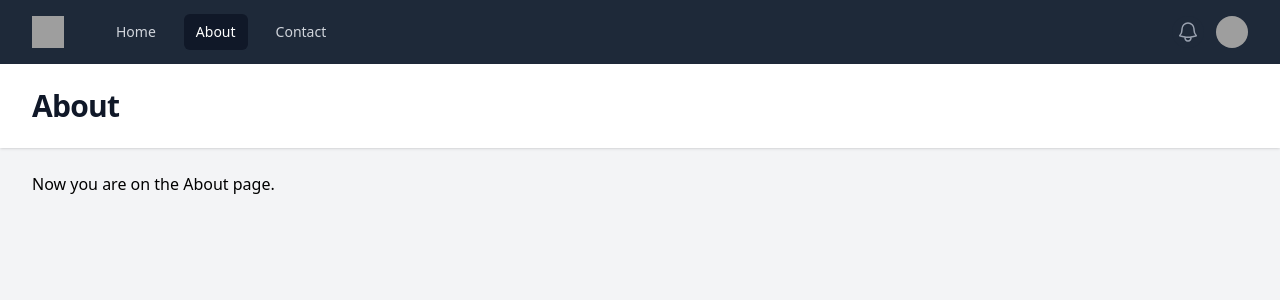
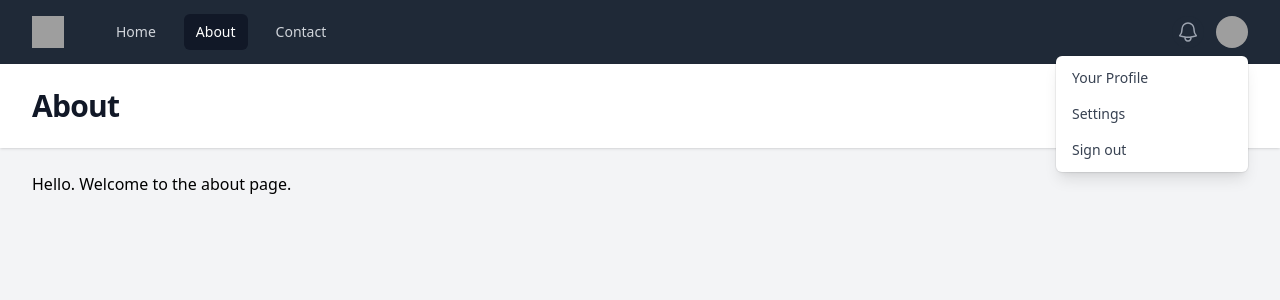
Before and after one commit to CarlitosFigueiredo/studiesPhp, a PHP site: page /about.php in a window 1280 px wide. Shown: the top 300 px of the page. Run offline with PHP 8.4, Linux system fonts and the light colour scheme; some libraries are stand-ins or nearby versions; grey boxes are pictures that could not be loaded.

Commit message:
Parcials PHP.

```diff
--- a/demo/views/about.view.php
+++ b/demo/views/about.view.php
@@ -1,15 +1,10 @@
 <?php require('partials/head.php') ?>
-
 <?php require('partials/nav.php') ?>
-
 <?php require('partials/banner.php') ?>
 
 <main>
-    <div class="mx-auto max-w-7xl px-4 py-6 sm:px-6 lg:px-8">
-
-        <p>
-            Now you are on the About page.
-        </p>
+    <div class="mx-auto max-w-7xl py-6 sm:px-6 lg:px-8">
+        <p>Hello. Welcome to the about page.</p>
     </div>
 </main>
 
--- a/demo/views/partials/banner.php
+++ b/demo/views/partials/banner.php
@@ -1,7 +1,6 @@
-<header class="bg-white shadow-sm">
-    <div class="mx-auto max-w-7xl px-4 py-6 sm:px-6 lg:px-8">
+<header class="bg-white shadow">
+    <div class="mx-auto max-w-7xl py-6 px-4 sm:px-6 lg:px-8">
         <h1 class="text-3xl font-bold tracking-tight text-gray-900">
-
             <?= $heading ?>
         </h1>
     </div>
--- a/demo/views/partials/footer.php
+++ b/demo/views/partials/footer.php
@@ -1,4 +1,4 @@
 </div>
+
 </body>
-
 </html>
--- a/demo/views/partials/head.php
+++ b/demo/views/partials/head.php
@@ -1,12 +1,10 @@
-<!DOCTYPE html>
+<!doctype html>
 <html lang="en" class="h-full bg-gray-100">
 
 <head>
     <meta charset="UTF-8">
-    <meta name="viewport" content="width=device-width, initial-scale=1.0">
     <title>Demo</title>
-
-    <script src="https://cdn.jsdelivr.net/npm/@tailwindcss/browser@4"></script>
+    <script src="https://cdn.tailwindcss.com"></script>
 </head>
 
 <body class="h-full">
--- a/demo/views/partials/nav.php
+++ b/demo/views/partials/nav.php
@@ -2,90 +2,121 @@
     <div class="mx-auto max-w-7xl px-4 sm:px-6 lg:px-8">
         <div class="flex h-16 items-center justify-between">
             <div class="flex items-center">
-                <div class="shrink-0">
+                <div class="flex-shrink-0">
                     <img src="https://tailwindcss.com/plus-assets/img/logos/mark.svg?color=indigo&shade=500" alt="Your Company" class="size-8" />
                 </div>
                 <div class="hidden md:block">
                     <div class="ml-10 flex items-baseline space-x-4">
-                        <a href="/" class="rounded-md px-3 py-2 text-sm font-medium text-gray-300 hover:bg-gray-700 hover:text-white">Home</a>
-                        <a href="/about.php" aria-current="page" class="rounded-md bg-gray-900 px-3 py-2 text-sm font-medium text-white">About</a>
-                        <a href="/contact.php" class="rounded-md px-3 py-2 text-sm font-medium text-gray-300 hover:bg-gray-700 hover:text-white">Contact</a>
+                        <!-- Current: "bg-gray-900 text-white", Default: "text-gray-300 hover:bg-gray-700 hover:text-white" -->
+                        <a href="/" class="text-gray-300 hover:bg-gray-700 px-3 py-2 rounded-md text-sm font-medium" aria-current="page">Home</a>
+                        <a href="/about.php" class="bg-gray-900 text-white hover:bg-gray-700 hover:text-white px-3 py-2 rounded-md text-sm font-medium">About</a>
+                        <a href="/contact.php" class="text-gray-300 hover:bg-gray-700 hover:text-white px-3 py-2 rounded-md text-sm font-medium">Contact</a>
                     </div>
                 </div>
             </div>
             <div class="hidden md:block">
                 <div class="ml-4 flex items-center md:ml-6">
-                    <button type="button" class="relative rounded-full bg-gray-800 p-1 text-gray-400 hover:text-white focus:ring-2 focus:ring-white focus:ring-offset-2 focus:ring-offset-gray-800 focus:outline-hidden">
-                        <span class="absolute -inset-1.5"></span>
+                    <button type="button" class="rounded-full bg-gray-800 p-1 text-gray-400 hover:text-white focus:outline-none focus:ring-2 focus:ring-white focus:ring-offset-2 focus:ring-offset-gray-800">
                         <span class="sr-only">View notifications</span>
-                        <svg viewBox="0 0 24 24" fill="none" stroke="currentColor" stroke-width="1.5" data-slot="icon" aria-hidden="true" class="size-6">
-                            <path d="M14.857 17.082a23.848 23.848 0 0 0 5.454-1.31A8.967 8.967 0 0 1 18 9.75V9A6 6 0 0 0 6 9v.75a8.967 8.967 0 0 1-2.312 6.022c1.733.64 3.56 1.085 5.455 1.31m5.714 0a24.255 24.255 0 0 1-5.714 0m5.714 0a3 3 0 1 1-5.714 0" stroke-linecap="round" stroke-linejoin="round" />
+                        <!-- Heroicon name: outline/bell -->
+                        <svg class="h-6 w-6" xmlns="http://www.w3.org/2000/svg" fill="none" viewBox="0 0 24 24" stroke-width="1.5" stroke="currentColor" aria-hidden="true">
+                            <path stroke-linecap="round" stroke-linejoin="round" d="M14.857 17.082a23.848 23.848 0 005.454-1.31A8.967 8.967 0 0118 9.75v-.7V9A6 6 0 006 9v.75a8.967 8.967 0 01-2.312 6.022c1.733.64 3.56 1.085 5.455 1.31m5.714 0a24.255 24.255 0 01-5.714 0m5.714 0a3 3 0 11-5.714 0" />
                         </svg>
                     </button>
 
                     <!-- Profile dropdown -->
-                    <el-dropdown class="relative ml-3">
-                        <button class="relative flex max-w-xs items-center rounded-full bg-gray-800 text-sm focus:outline-hidden focus-visible:ring-2 focus-visible:ring-white focus-visible:ring-offset-2 focus-visible:ring-offset-gray-800">
-                            <span class="absolute -inset-1.5"></span>
-                            <span class="sr-only">Open user menu</span>
-                            <img src="https://images.unsplash.com/photo-1472099645785-5658abf4ff4e?ixlib=rb-1.2.1&ixid=eyJhcHBfaWQiOjEyMDd9&auto=format&fit=facearea&facepad=2&w=256&h=256&q=80" alt="" class="size-8 rounded-full" />
-                        </button>
+                    <div class="relative ml-3">
+                        <div>
+                            <button type="button" class="flex max-w-xs items-center rounded-full bg-gray-800 text-sm focus:outline-none focus:ring-2 focus:ring-white focus:ring-offset-2 focus:ring-offset-gray-800" id="user-menu-button" aria-expanded="false" aria-haspopup="true">
+                                <span class="sr-only">Open user menu</span>
+                                <img class="h-8 w-8 rounded-full" src="https://images.unsplash.com/photo-1472099645785-5658abf4ff4e?ixlib=rb-1.2.1&ixid=eyJhcHBfaWQiOjEyMDd9&auto=format&fit=facearea&facepad=2&w=256&h=256&q=80" alt="">
+                            </button>
+                        </div>
 
-                        <el-menu anchor="bottom end" popover class="w-48 origin-top-right rounded-md bg-white py-1 shadow-lg ring-1 ring-black/5 transition transition-discrete [--anchor-gap:--spacing(2)] focus:outline-hidden data-closed:scale-95 data-closed:transform data-closed:opacity-0 data-enter:duration-100 data-enter:ease-out data-leave:duration-75 data-leave:ease-in">
-                            <a href="#" class="block px-4 py-2 text-sm text-gray-700 focus:bg-gray-100 focus:outline-hidden">Your Profile</a>
-                            <a href="#" class="block px-4 py-2 text-sm text-gray-700 focus:bg-gray-100 focus:outline-hidden">Settings</a>
-                            <a href="#" class="block px-4 py-2 text-sm text-gray-700 focus:bg-gray-100 focus:outline-hidden">Sign out</a>
-                        </el-menu>
-                    </el-dropdown>
+                        <!--
+                          Dropdown menu, show/hide based on menu state.
+
+                          Entering: "transition ease-out duration-100"
+                            From: "transform opacity-0 scale-95"
+                            To: "transform opacity-100 scale-100"
+                          Leaving: "transition ease-in duration-75"
+                            From: "transform opacity-100 scale-100"
+                            To: "transform opacity-0 scale-95"
+                        -->
+                        <div class="absolute right-0 z-10 mt-2 w-48 origin-top-right rounded-md bg-white py-1 shadow-lg ring-1 ring-black ring-opacity-5 focus:outline-none" role="menu" aria-orientation="vertical" aria-labelledby="user-menu-button" tabindex="-1">
+                            <!-- Active: "bg-gray-100", Not Active: "" -->
+                            <a href="#" class="block px-4 py-2 text-sm text-gray-700" role="menuitem" tabindex="-1" id="user-menu-item-0">Your Profile</a>
+
+                            <a href="#" class="block px-4 py-2 text-sm text-gray-700" role="menuitem" tabindex="-1" id="user-menu-item-1">Settings</a>
+
+                            <a href="#" class="block px-4 py-2 text-sm text-gray-700" role="menuitem" tabindex="-1" id="user-menu-item-2">Sign out</a>
+                        </div>
+                    </div>
                 </div>
             </div>
             <div class="-mr-2 flex md:hidden">
                 <!-- Mobile menu button -->
-                <button type="button" command="--toggle" commandfor="mobile-menu" class="relative inline-flex items-center justify-center rounded-md bg-gray-800 p-2 text-gray-400 hover:bg-gray-700 hover:text-white focus:ring-2 focus:ring-white focus:ring-offset-2 focus:ring-offset-gray-800 focus:outline-hidden">
-                    <span class="absolute -inset-0.5"></span>
+                <button type="button" class="inline-flex items-center justify-center rounded-md bg-gray-800 p-2 text-gray-400 hover:bg-gray-700 hover:text-white focus:outline-none focus:ring-2 focus:ring-white focus:ring-offset-2 focus:ring-offset-gray-800" aria-controls="mobile-menu" aria-expanded="false">
                     <span class="sr-only">Open main menu</span>
-                    <svg viewBox="0 0 24 24" fill="none" stroke="currentColor" stroke-width="1.5" data-slot="icon" aria-hidden="true" class="size-6 in-aria-expanded:hidden">
-                        <path d="M3.75 6.75h16.5M3.75 12h16.5m-16.5 5.25h16.5" stroke-linecap="round" stroke-linejoin="round" />
+                    <!--
+                      Heroicon name: outline/bars-3
+
+                      Menu open: "hidden", Menu closed: "block"
+                    -->
+                    <svg class="block h-6 w-6" xmlns="http://www.w3.org/2000/svg" fill="none" viewBox="0 0 24 24" stroke-width="1.5" stroke="currentColor" aria-hidden="true">
+                        <path stroke-linecap="round" stroke-linejoin="round" d="M3.75 6.75h16.5M3.75 12h16.5m-16.5 5.25h16.5" />
                     </svg>
-                    <svg viewBox="0 0 24 24" fill="none" stroke="currentColor" stroke-width="1.5" data-slot="icon" aria-hidden="true" class="size-6 not-in-aria-expanded:hidden">
-                        <path d="M6 18 18 6M6 6l12 12" stroke-linecap="round" stroke-linejoin="round" />
+                    <!--
+                      Heroicon name: outline/x-mark
+
+                      Menu open: "block", Menu closed: "hidden"
+                    -->
+                    <svg class="hidden h-6 w-6" xmlns="http://www.w3.org/2000/svg" fill="none" viewBox="0 0 24 24" stroke-width="1.5" stroke="currentColor" aria-hidden="true">
+                        <path stroke-linecap="round" stroke-linejoin="round" d="M6 18L18 6M6 6l12 12" />
                     </svg>
                 </button>
             </div>
         </div>
     </div>
 
-    <el-disclosure id="mobile-menu" hidden class="block md:hidden">
+    <!-- Mobile menu, show/hide based on menu state. -->
+    <div class="md:hidden" id="mobile-menu">
         <div class="space-y-1 px-2 pt-2 pb-3 sm:px-3">
             <!-- Current: "bg-gray-900 text-white", Default: "text-gray-300 hover:bg-gray-700 hover:text-white" -->
-            <a href="#" aria-current="page" class="block rounded-md bg-gray-900 px-3 py-2 text-base font-medium text-white">Dashboard</a>
-            <a href="#" class="block rounded-md px-3 py-2 text-base font-medium text-gray-300 hover:bg-gray-700 hover:text-white">Team</a>
-            <a href="#" class="block rounded-md px-3 py-2 text-base font-medium text-gray-300 hover:bg-gray-700 hover:text-white">Projects</a>
-            <a href="#" class="block rounded-md px-3 py-2 text-base font-medium text-gray-300 hover:bg-gray-700 hover:text-white">Calendar</a>
-            <a href="#" class="block rounded-md px-3 py-2 text-base font-medium text-gray-300 hover:bg-gray-700 hover:text-white">Reports</a>
+            <a href="#" class="bg-gray-900 text-white block px-3 py-2 rounded-md text-base font-medium" aria-current="page">Dashboard</a>
+
+            <a href="#" class="text-gray-300 hover:bg-gray-700 hover:text-white block px-3 py-2 rounded-md text-base font-medium">Team</a>
+
+            <a href="#" class="text-gray-300 hover:bg-gray-700 hover:text-white block px-3 py-2 rounded-md text-base font-medium">Projects</a>
+
+            <a href="#" class="text-gray-300 hover:bg-gray-700 hover:text-white block px-3 py-2 rounded-md text-base font-medium">Calendar</a>
+
+            <a href="#" class="text-gray-300 hover:bg-gray-700 hover:text-white block px-3 py-2 rounded-md text-base font-medium">Reports</a>
         </div>
         <div class="border-t border-gray-700 pt-4 pb-3">
             <div class="flex items-center px-5">
-                <div class="shrink-0">
-                    <img src="https://images.unsplash.com/photo-1472099645785-5658abf4ff4e?ixlib=rb-1.2.1&ixid=eyJhcHBfaWQiOjEyMDd9&auto=format&fit=facearea&facepad=2&w=256&h=256&q=80" alt="" class="size-10 rounded-full" />
+                <div class="flex-shrink-0">
+                    <img class="h-10 w-10 rounded-full" src="https://images.unsplash.com/photo-1472099645785-5658abf4ff4e?ixlib=rb-1.2.1&ixid=eyJhcHBfaWQiOjEyMDd9&auto=format&fit=facearea&facepad=2&w=256&h=256&q=80" alt="">
                 </div>
                 <div class="ml-3">
-                    <div class="text-base/5 font-medium text-white">Tom Cook</div>
-                    <div class="text-sm font-medium text-gray-400">tom@example.com</div>
+                    <div class="text-base font-medium leading-none text-white">Tom Cook</div>
+                    <div class="text-sm font-medium leading-none text-gray-400">tom@example.com</div>
                 </div>
-                <button type="button" class="relative ml-auto shrink-0 rounded-full bg-gray-800 p-1 text-gray-400 hover:text-white focus:ring-2 focus:ring-white focus:ring-offset-2 focus:ring-offset-gray-800 focus:outline-hidden">
-                    <span class="absolute -inset-1.5"></span>
+                <button type="button" class="ml-auto flex-shrink-0 rounded-full bg-gray-800 p-1 text-gray-400 hover:text-white focus:outline-none focus:ring-2 focus:ring-white focus:ring-offset-2 focus:ring-offset-gray-800">
                     <span class="sr-only">View notifications</span>
-                    <svg viewBox="0 0 24 24" fill="none" stroke="currentColor" stroke-width="1.5" data-slot="icon" aria-hidden="true" class="size-6">
-                        <path d="M14.857 17.082a23.848 23.848 0 0 0 5.454-1.31A8.967 8.967 0 0 1 18 9.75V9A6 6 0 0 0 6 9v.75a8.967 8.967 0 0 1-2.312 6.022c1.733.64 3.56 1.085 5.455 1.31m5.714 0a24.255 24.255 0 0 1-5.714 0m5.714 0a3 3 0 1 1-5.714 0" stroke-linecap="round" stroke-linejoin="round" />
+                    <!-- Heroicon name: outline/bell -->
+                    <svg class="h-6 w-6" xmlns="http://www.w3.org/2000/svg" fill="none" viewBox="0 0 24 24" stroke-width="1.5" stroke="currentColor" aria-hidden="true">
+                        <path stroke-linecap="round" stroke-linejoin="round" d="M14.857 17.082a23.848 23.848 0 005.454-1.31A8.967 8.967 0 0118 9.75v-.7V9A6 6 0 006 9v.75a8.967 8.967 0 01-2.312 6.022c1.733.64 3.56 1.085 5.455 1.31m5.714 0a24.255 24.255 0 01-5.714 0m5.714 0a3 3 0 11-5.714 0" />
                     </svg>
                 </button>
             </div>
             <div class="mt-3 space-y-1 px-2">
-                <a href="/" class="block rounded-md px-3 py-2 text-base font-medium text-gray-400 hover:bg-gray-700 hover:text-white">Your Profile</a>
-                <a href="/about.php" class="block rounded-md px-3 py-2 text-base font-medium text-gray-400 hover:bg-gray-700 hover:text-white">Settings</a>
-                <a href="/contact.php" class="block rounded-md px-3 py-2 text-base font-medium text-gray-400 hover:bg-gray-700 hover:text-white">Sign out</a>
+                <a href="#" class="block rounded-md px-3 py-2 text-base font-medium text-gray-400 hover:bg-gray-700 hover:text-white">Your Profile</a>
+
+                <a href="#" class="block rounded-md px-3 py-2 text-base font-medium text-gray-400 hover:bg-gray-700 hover:text-white">Settings</a>
+
+                <a href="#" class="block rounded-md px-3 py-2 text-base font-medium text-gray-400 hover:bg-gray-700 hover:text-white">Sign out</a>
             </div>
         </div>
-    </el-disclosure>
+    </div>
 </nav>
```
Also changed, not shown: demo/views/contact.view.php (+2 -7 lines), demo/views/index.view.php (+2 -7 lines).
